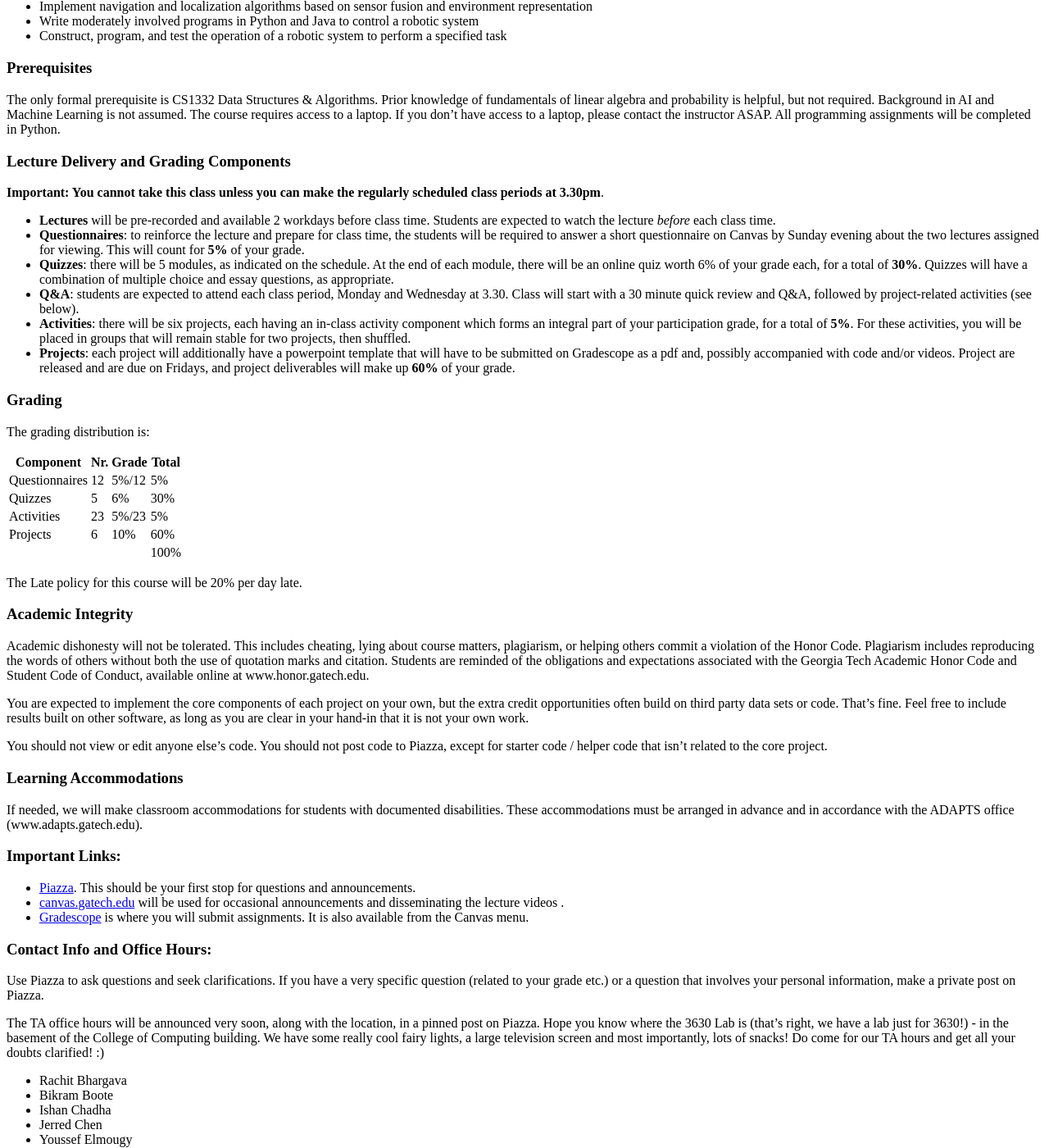
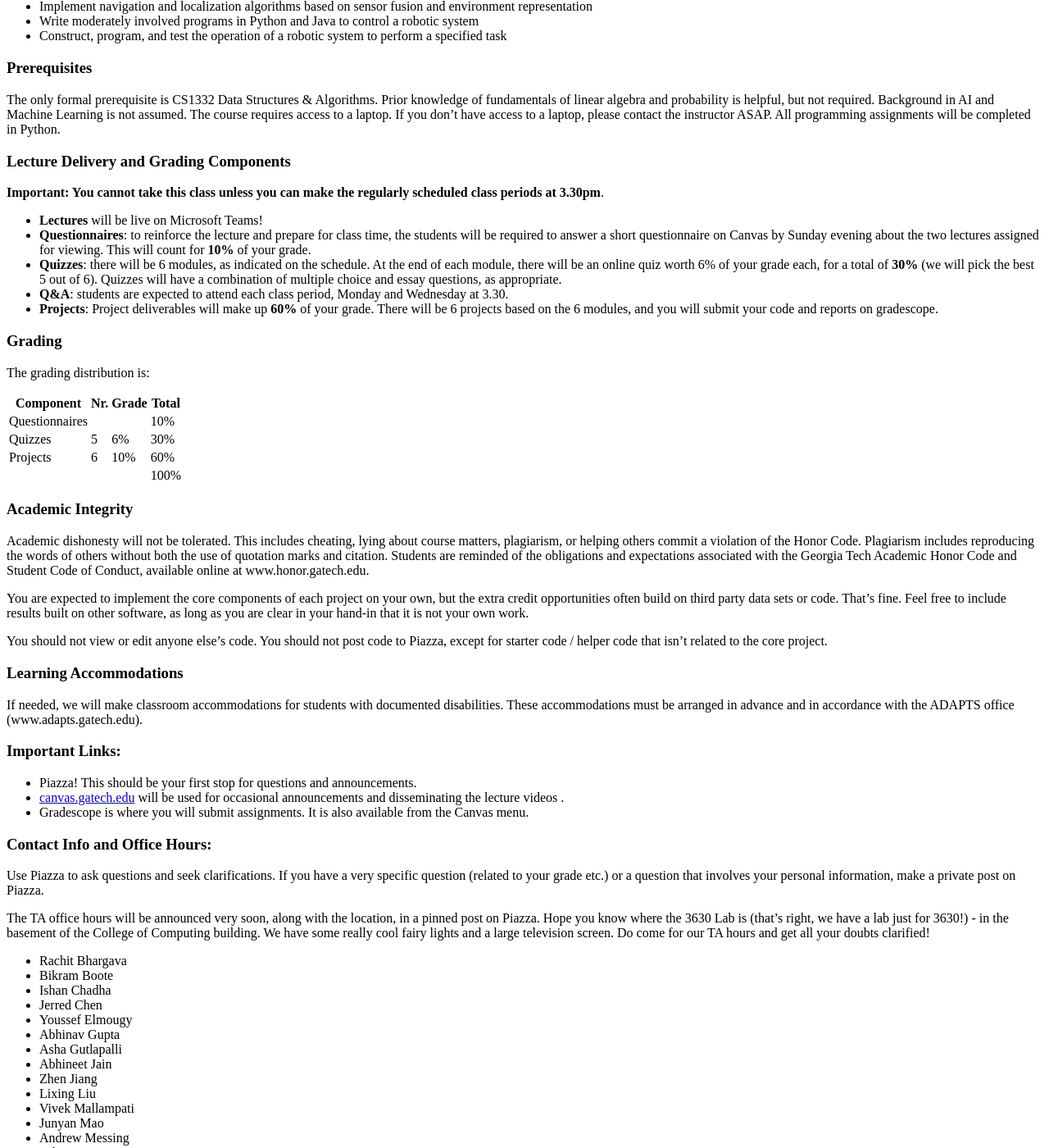
Before and after one commit to dellaert/22F-3630, a Jekyll site: the page built from syllabus.md, in a window 1280 px wide and 1400 px high, scrolled down 434 px. Shown: the whole window at 82% size. Built offline with Jekyll 4.4.1, drawn with Linux system fonts in a browser that asks for light colours.

Commit message:
modifying syllabus

```diff
--- a/syllabus.md
+++ b/syllabus.md
@@ -17,29 +17,28 @@ Upon completion of this course, students will be able to:
 ### Prerequisites
 The only formal prerequisite is CS1332 Data Structures & Algorithms. Prior knowledge of fundamentals of linear algebra and probability is helpful, but not required.  Background in AI and Machine Learning is not assumed.
 The course requires access to a laptop.  If you don’t have access to a laptop, please contact the instructor ASAP.  All programming assignments will be completed in Python.
+
 ### Lecture Delivery and Grading Components
 
 **Important: You cannot take this class unless you can make the regularly scheduled class periods at 3.30pm**.
 
-- **Lectures** will be pre-recorded and available 2 workdays before class time. Students are expected to watch the lecture *before* each class time.
-- **Questionnaires**: to reinforce the lecture and prepare for class time, the students will be required to answer a short questionnaire on Canvas by Sunday evening about the two lectures assigned for viewing. This will count for **5%** of your grade.
-- **Quizzes**: there will be 5 modules, as indicated on the schedule. At the end of each module, there will be an online quiz worth 6% of your grade each, for a total of **30%**. Quizzes will have a combination of multiple choice and essay questions, as appropriate.
-- **Q&A**: students are expected to attend each class period, Monday and Wednesday at 3.30. Class will start with a 30 minute quick review and Q&A, followed by project-related activities (see below).
-- **Activities**: there will be six projects, each having an in-class activity component which forms an integral part of your participation grade, for a total of **5%**. For these activities, you will be placed in groups that will remain stable for two projects, then shuffled.
-- **Projects**: each project will additionally have a powerpoint template that will have to be submitted on Gradescope as a pdf and, possibly accompanied with code and/or videos. Project are released and are due on Fridays, and project deliverables will make up **60%** of your grade.
+- **Lectures** will be live on Microsoft Teams!
+- **Questionnaires**: to reinforce the lecture and prepare for class time, the students will be required to answer a short questionnaire on Canvas by Sunday evening about the two lectures assigned for viewing. This will count for **10%** of your grade.
+- **Quizzes**: there will be 6 modules, as indicated on the schedule. At the end of each module, there will be an online quiz worth 6% of your grade each, for a total of **30%** (we will pick the best 5 out of 6). Quizzes will have a combination of multiple choice and essay questions, as appropriate.
+- **Q&A**: students are expected to attend each class period, Monday and Wednesday at 3.30. <!-- Class will start with a 30 minute quick review and Q&A, followed by project-related activities (see below). -->
+- **Projects**: <!-- each project will additionally have a powerpoint template that will have to be submitted on Gradescope as a pdf and, possibly accompanied with code and/or videos. --> <!-- Project are released and are due on Fridays, and p -->Project deliverables will make up **60%** of your grade. There will be 6 projects based on the 6 modules, and you will submit your code and reports on gradescope.
 
 ### Grading
 The grading distribution is:
 
 | Component      | Nr. | Grade | Total |
 |----------------|-----|-------|-------|
-| Questionnaires | 12  | 5%/12 |   5%  |
+| Questionnaires |     |       |  10%  |
 | Quizzes        | 5   | 6%    |  30%  |
-| Activities     | 23  | 5%/23 |   5%  |
 | Projects       | 6   | 10%   |  60%  |
 |                |     |       | 100%  |
 
-The Late policy for this course will be 20% per day late.
+<!-- The Late policy for this course will be 20% per day late. -->
 
 ### Academic Integrity
 Academic dishonesty will not be tolerated. This includes cheating, lying about course matters, plagiarism, or helping others commit a violation of the Honor Code. Plagiarism includes reproducing the words of others without both the use of quotation marks and citation. Students are reminded of the obligations and expectations associated with the Georgia Tech Academic Honor Code and Student Code of Conduct, available online at www.honor.gatech.edu.
@@ -52,14 +51,14 @@ You should not view or edit anyone else's code. You should not post code to Piaz
 If needed, we will make classroom accommodations for students with documented disabilities. These accommodations must be arranged in advance and in accordance with the ADAPTS office (www.adapts.gatech.edu).
 
 ### Important Links:
-* [Piazza](https://piazza.com/class/kjt7ct7gaf52e1). This should be your first stop for questions and announcements.
+* Piazza! This should be your first stop for questions and announcements.
 * [canvas.gatech.edu](https://canvas.gatech.edu/) will be used for occasional announcements and disseminating the lecture videos .
-* [Gradescope](https://www.gradescope.com/courses/228128) is where you will submit assignments. It is also available from the Canvas menu.
+* Gradescope is where you will submit assignments. It is also available from the Canvas menu.
 
 ### Contact Info and Office Hours:
 Use Piazza to ask questions and seek clarifications. If you have a very specific question (related to your grade etc.) or a question that involves your personal information, make a private post on Piazza.
 
-The TA office hours will be announced very soon, along with the location, in a pinned post on Piazza. Hope you know where the 3630 Lab is (that's right, we have a lab just for 3630!) - in the basement of the College of Computing building. We have some really cool fairy lights, a large television screen and most importantly, lots of snacks! Do come for our TA hours and get all your doubts clarified! :)
+The TA office hours will be announced very soon, along with the location, in a pinned post on Piazza. Hope you know where the 3630 Lab is (that's right, we have a lab just for 3630!) - in the basement of the College of Computing building. We have some really cool fairy lights and a large television screen. Do come for our TA hours and get all your doubts clarified!
 
 * Rachit Bhargava
 * Bikram Boote
```
Also changed, not shown: 7 other files.
